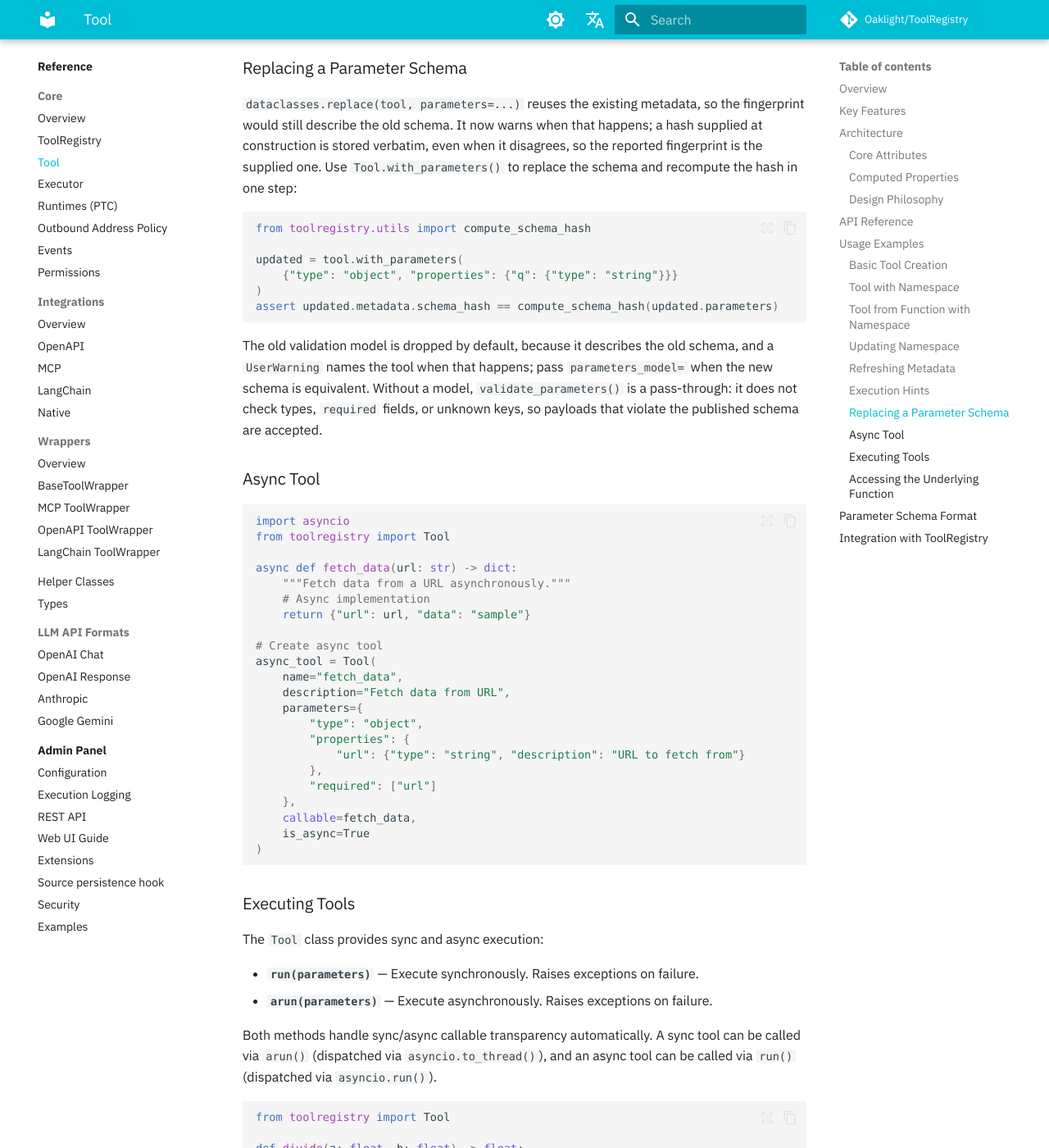
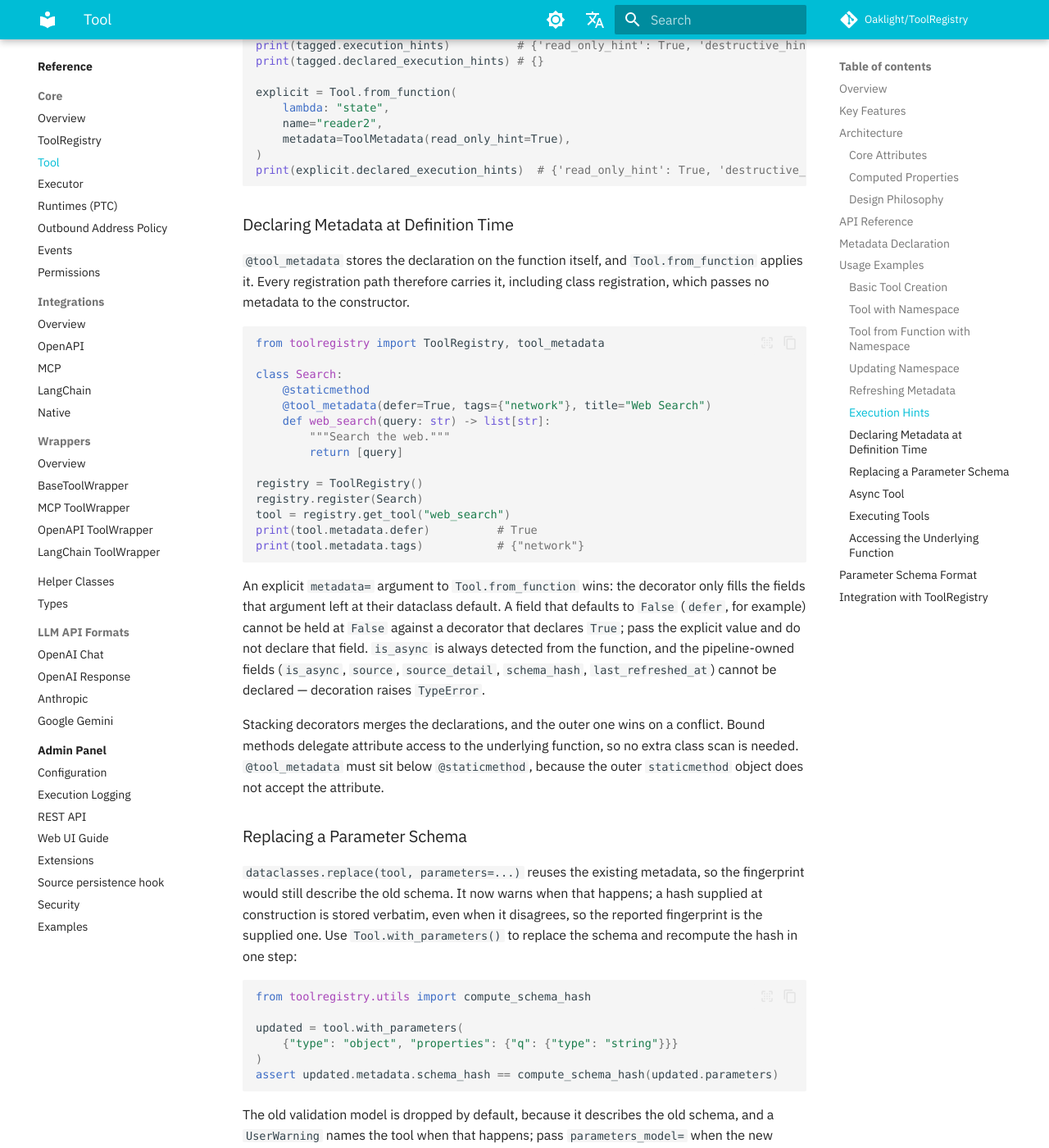
Before and after one commit to Oaklight/ToolRegistry, an MkDocs documentation site: the page built from docs/api/core/tool.md, in a window 1280 px wide and 1400 px high, scrolled down 4759 px. Shown: the whole window at 82% size. Built offline with MkDocs 1.6.1 and Material for MkDocs 9.7.7, drawn with Linux system fonts in a browser that asks for light colours; some web fonts are replaced; comment, search, counter and statistics services are not loaded.

Commit message:
docs(tool): document the @tool_metadata decorator (#442)

````diff
--- a/docs/api/core/tool.md
+++ b/docs/api/core/tool.md
@@ -47,6 +47,14 @@ The Tool class follows a data-transfer-object pattern with the following key com
         show_root_heading: true
         show_root_toc_entry: false
         merge_init_into_class: true
+
+## Metadata Declaration
+
+::: toolregistry.tool_metadata
+    options:
+        show_source: false
+        show_root_heading: true
+        show_root_toc_entry: false
 
 ## Usage Examples
 
@@ -189,6 +197,43 @@ explicit = Tool.from_function(
 print(explicit.declared_execution_hints)  # {'read_only_hint': True, 'destructive_hint': False}
 ```
 
+### Declaring Metadata at Definition Time
+
+`@tool_metadata` stores the declaration on the function itself, and
+`Tool.from_function` applies it. Every registration path therefore carries it,
+including class registration, which passes no metadata to the constructor.
+
+```python
+from toolregistry import ToolRegistry, tool_metadata
+
+class Search:
+    @staticmethod
+    @tool_metadata(defer=True, tags={"network"}, title="Web Search")
+    def web_search(query: str) -> list[str]:
+        """Search the web."""
+        return [query]
+
+registry = ToolRegistry()
+registry.register(Search)
+tool = registry.get_tool("web_search")
+print(tool.metadata.defer)          # True
+print(tool.metadata.tags)           # {"network"}
+```
+
+An explicit `metadata=` argument to `Tool.from_function` wins: the decorator
+only fills the fields that argument left at their dataclass default. A field
+that defaults to `False` (`defer`, for example) cannot be held at `False`
+against a decorator that declares `True`; pass the explicit value and do not
+declare that field. `is_async` is always detected from the function, and the
+pipeline-owned fields (`is_async`, `source`, `source_detail`, `schema_hash`,
+`last_refreshed_at`) cannot be declared — decoration raises `TypeError`.
+
+Stacking decorators merges the declarations, and the outer one wins on a
+conflict. Bound methods delegate attribute access to the underlying function,
+so no extra class scan is needed. `@tool_metadata` must sit below
+`@staticmethod`, because the outer `staticmethod` object does not accept the
+attribute.
+
 ### Replacing a Parameter Schema
 
 `dataclasses.replace(tool, parameters=...)` reuses the existing metadata, so the fingerprint would still describe the old schema. It now warns when that happens; a hash supplied at construction is stored verbatim, even when it disagrees, so the reported fingerprint is the supplied one. Use `Tool.with_parameters()` to replace the schema and recompute the hash in one step:
````
Also changed, not shown: docs/changelog.md (+4 -0 lines).
